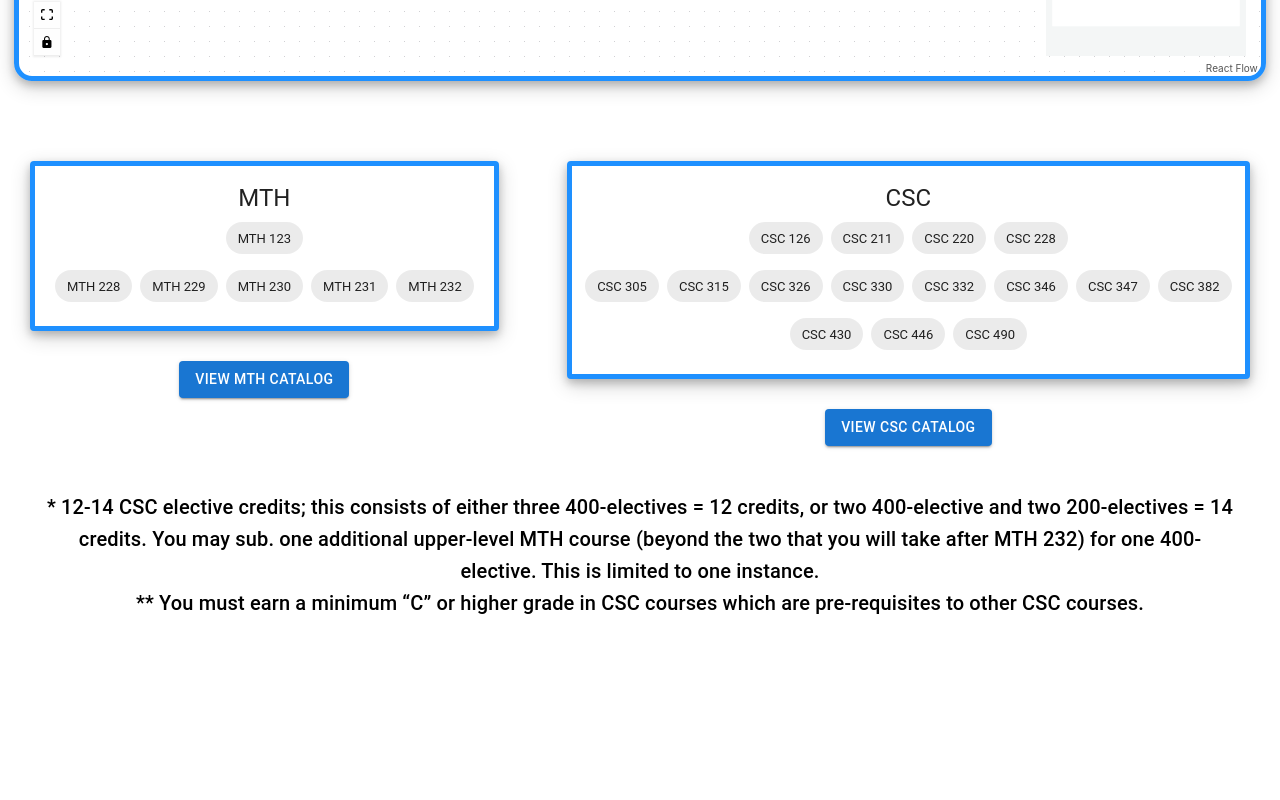
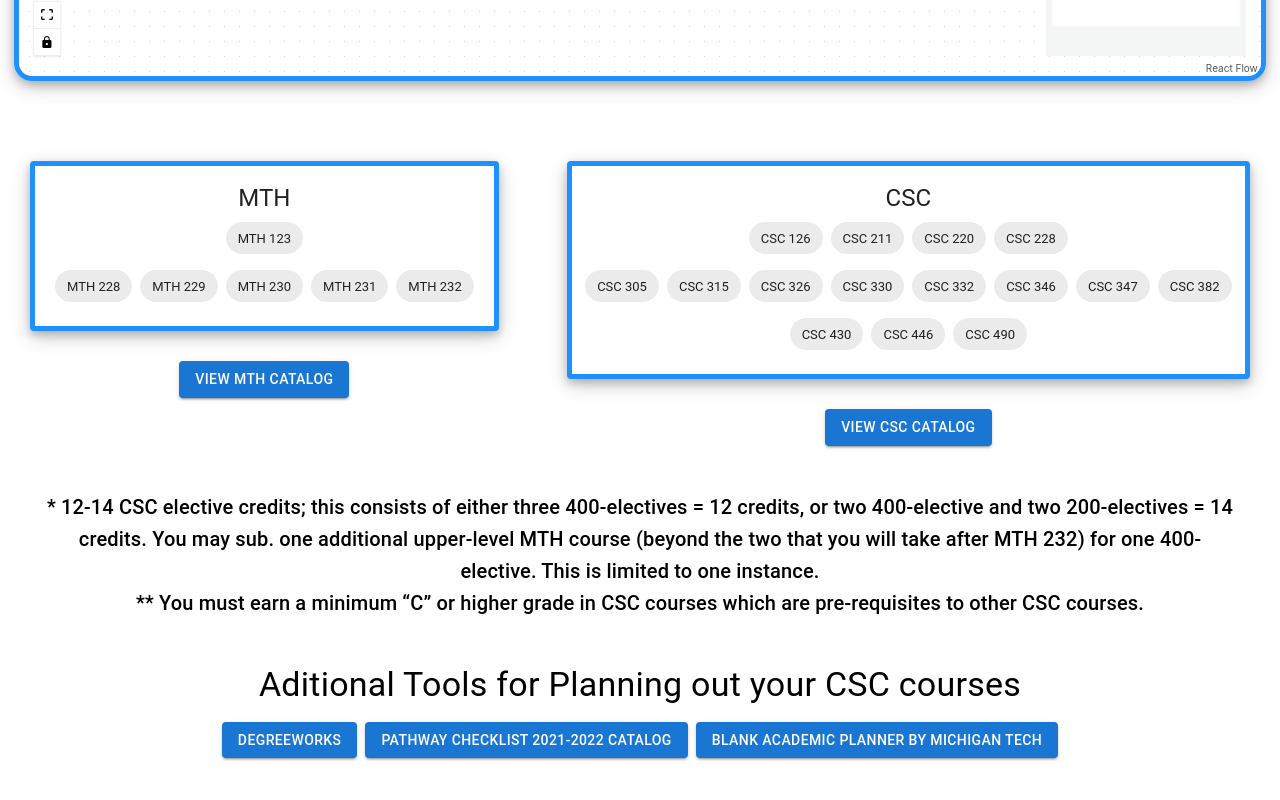
Before and after one commit to AndreaHabib/flowchart, a React (Create React App) app: page / in a window 1280 px wide. Shown: the part 863-1663 px from the top of the page. Before the commit the page ends 1527 px from the top, so only its background shows below. Built offline with nearby package versions, Linux system fonts and the light colour scheme.

Commit message:
FEAT: added addi* tools

```diff
--- a/src/App.js
+++ b/src/App.js
@@ -344,6 +344,47 @@ function App() {
         ** You must earn a minimum “C” or higher grade in CSC courses which are
         pre-requisites to other CSC courses.
       </Typography>
+      <Typography variant="h4">
+        Aditional Tools for Planning out your CSC courses
+      </Typography>
+      <Stack
+        justifyContent="center"
+        alignItems="center"
+        mt={2}
+        mb={8}
+        direction={{
+          xs: "column",
+          sm: "column",
+          md: "row",
+          lg: "row",
+        }}
+        spacing={1}
+      >
+        <Button
+          target="_blank"
+          component="a"
+          href="https://degreeworks.cuny.edu/Dashboard_si/dashboard"
+          variant="contained"
+        >
+          DegreeWorks
+        </Button>
+        <Button
+          target="_blank"
+          component="a"
+          href="http://www.cs.csi.cuny.edu/content/CSC_BS_Pathways_checklist_2021-22-major-catalog.pdf"
+          variant="contained"
+        >
+          Pathway Checklist 2021-2022 Catalog
+        </Button>
+        <Button
+          target="_blank"
+          component="a"
+          href="https://www.mtu.edu/cs/undergraduate/advising/pdfs/blank-academic-plan.pdf"
+          variant="contained"
+        >
+          Blank Academic Planner by Michigan Tech
+        </Button>
+      </Stack>
     </div>
   );
 }
```
